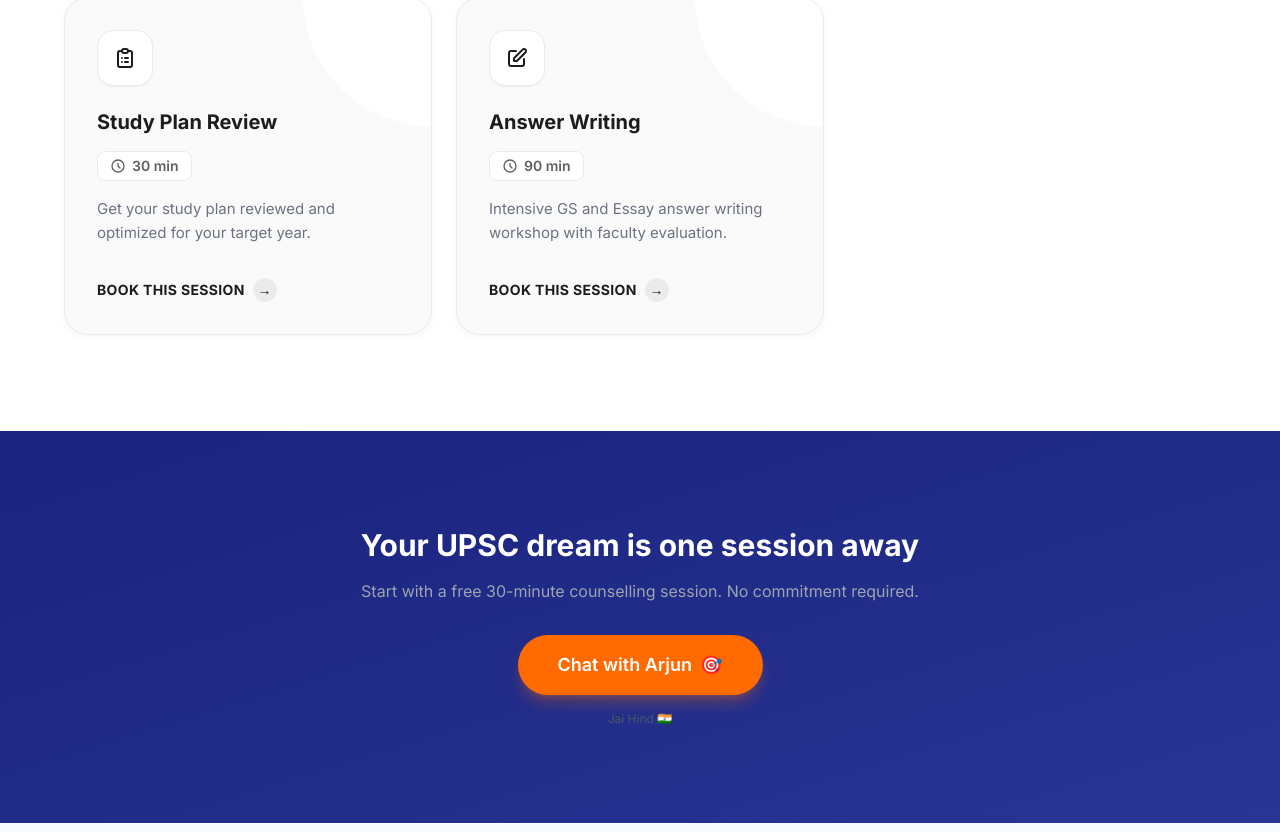
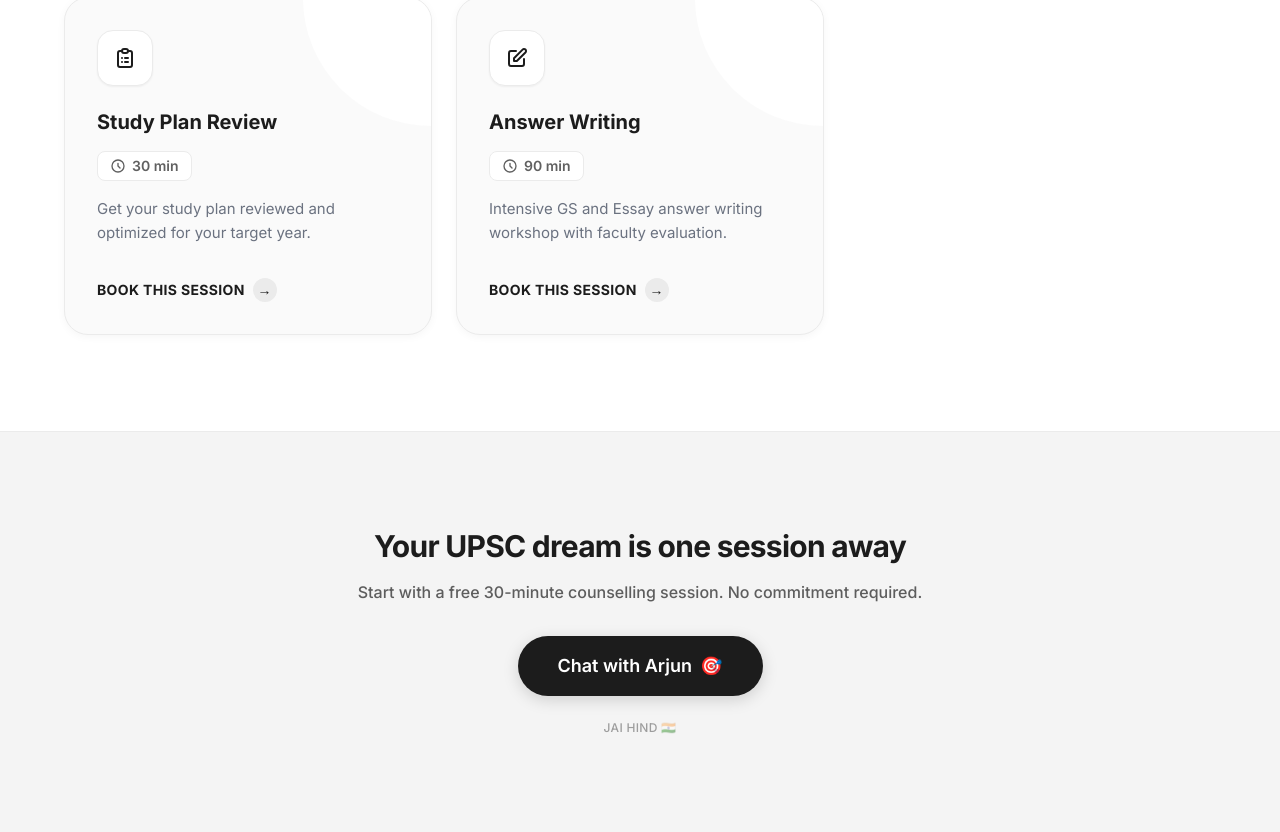
Before and after one commit to MRIARC-08/lakshya-scheduling, a Next.js app in the folder frontend/: page / in a window 1280 px wide. Shown: the part 1434-2266 px from the top of the page. Built offline with nearby package versions, Linux system fonts and the light colour scheme; no server answers.

Commit message:
ui: redesign final CTA section to match monochrome aesthetic

```diff
--- a/frontend/src/app/page.tsx
+++ b/frontend/src/app/page.tsx
@@ -12,28 +12,28 @@
         <SessionTypes />
 
         {/* Final CTA section */}
-        <section className="py-24 bg-gradient-to-br from-navy-900
-                            to-navy-800 text-center px-4">
+        <section className="py-24 bg-[#f4f4f4] border-t border-[#ebebeb]
+                            text-center px-4">
           <div className="max-w-2xl mx-auto">
-            <h2 className="text-3xl font-bold text-white mb-4">
+            <h2 className="text-3xl font-bold text-[#1c1c1c] tracking-tight mb-4">
               Your UPSC dream is one session away
             </h2>
-            <p className="text-gray-400 mb-8">
+            <p className="text-[#1c1c1c]/70 mb-8 font-medium">
               Start with a free 30-minute counselling session.
               No commitment required.
             </p>
             <Link
               href="/chat"
-              className="inline-flex items-center gap-2 bg-saffron-500
-                         hover:bg-saffron-400 text-white font-semibold
+              className="inline-flex items-center gap-2 bg-[#1c1c1c]
+                         hover:bg-[#2a2a2a] text-white font-semibold
                          px-10 py-4 rounded-full text-lg transition-all
-                         shadow-lg shadow-saffron-500/30
-                         hover:scale-105 active:scale-95"
+                         shadow-[0_4px_16px_rgba(0,0,0,0.15)]
+                         hover:scale-[1.02] active:scale-[0.98]"
             >
               Chat with Arjun
               <span>🎯</span>
             </Link>
-            <p className="text-xs text-gray-600 mt-4">
+            <p className="text-xs text-[#1c1c1c]/40 mt-6 font-medium tracking-wide uppercase">
               Jai Hind 🇮🇳
             </p>
           </div>
```
